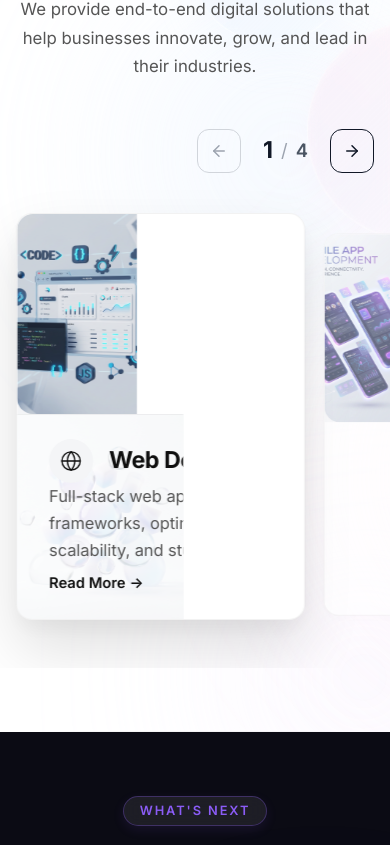
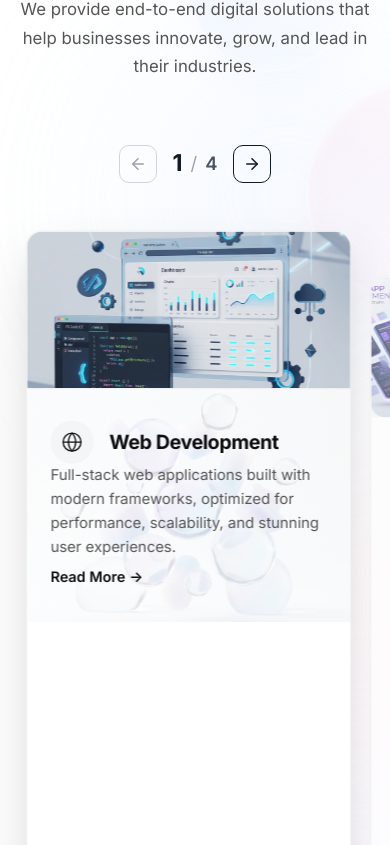
Before and after one commit to aamirrashid9bp/lazy-developer-fe, a React (Vite) app: page / in a window 390 px wide. Shown: the part 1158-2003 px from the top of the page. Built offline with nearby package versions, Linux system fonts and the light colour scheme.

Commit message:
updated website

```diff
--- a/src/App.css
+++ b/src/App.css
@@ -551,6 +551,14 @@
   --card-width: 820px;
   --card-preview-width: 360px;
   --card-gap: 36px;
+  --card-offset: calc(var(--card-width) * 0.12);
+  --card-active-img-width: 42%;
+  --card-active-img-radius: var(--radius-lg) 0px 0px var(--radius-lg);
+  --card-active-content-width: 58%;
+  --card-content-padding: var(--space-xl);
+  --card-content-min-width: 380px;
+  --card-active-scale: 1.0;
+  --card-preview-scale: 0.94;
 }
 
 @media (max-width: 1200px) {
@@ -569,11 +577,35 @@
   }
 }
 
+@media (max-width: 860px) {
+  :root {
+    --card-active-img-width: 100%;
+    --card-active-img-radius: var(--radius-lg) var(--radius-lg) 0px 0px;
+    --card-active-content-width: 100%;
+    --card-content-padding: var(--space-lg);
+    --card-content-min-width: 100%;
+  }
+}
+
 @media (max-width: 768px) {
   :root {
-    --card-width: 74vw;
-    --card-preview-width: 30vw;
-    --card-gap: 4vw;
+    --card-width: 80vw;
+    --card-preview-width: 20vw;
+    --card-gap: 16px;
+    --card-offset: calc(var(--card-width) * 0.04);
+    --card-active-scale: 0.98;
+    --card-preview-scale: 0.88;
+  }
+}
+
+@media (max-width: 480px) {
+  :root {
+    --card-width: 85vw;
+    --card-preview-width: 15vw;
+    --card-gap: 12px;
+    --card-offset: calc(var(--card-width) * 0.02);
+    --card-active-scale: 0.98;
+    --card-preview-scale: 0.88;
   }
 }
 
@@ -822,20 +854,50 @@
   }
 
   .services__card-image-wrapper {
-    width: 100%;
     height: 200px;
   }
 
   .services__card-image {
-    border-radius: var(--radius-lg) var(--radius-lg) 0 0;
+    object-fit: cover;
   }
 
   .services__card-content {
-    width: 100%;
-    padding: var(--space-lg);
     gap: var(--space-sm);
     border-left: none;
     border-top: 1px solid rgba(0, 0, 0, 0.04);
+  }
+}
+
+@media (max-width: 768px) {
+  .services__controls-row {
+    justify-content: center;
+    margin-top: var(--space-md);
+    margin-bottom: var(--space-md);
+  }
+
+  .services__arrow-btn {
+    width: 38px;
+    height: 38px;
+    border-radius: 10px;
+  }
+
+  .services__controls {
+    gap: 16px;
+  }
+
+  .services__card-header h3 {
+    font-size: 1.25rem;
+  }
+
+  .services__card-content p {
+    font-size: 0.95rem;
+    line-height: 1.6;
+  }
+}
+
+@media (max-width: 480px) {
+  .services__card-image-wrapper {
+    height: 160px;
   }
 }
 
--- a/src/components/Services.jsx
+++ b/src/components/Services.jsx
@@ -255,7 +255,7 @@ export default function Services() {
               }
             }}
             animate={{
-              x: `calc(-1 * (${activeIdx} * (var(--card-preview-width) + var(--card-gap)) + var(--card-width) / 2) - (var(--card-width) * 0.12))`,
+              x: `calc(-1 * (${activeIdx} * (var(--card-preview-width) + var(--card-gap)) + var(--card-width) / 2) - var(--card-offset))`,
             }}
             transition={slideTransition}
           >
@@ -268,7 +268,7 @@ export default function Services() {
                   animate={{
                     width: isActive ? 'var(--card-width)' : 'var(--card-preview-width)',
                     opacity: isActive ? 1 : 0.6,
-                    scale: isActive ? 1.0 : 0.94,
+                    scale: isActive ? 'var(--card-active-scale)' : 'var(--card-preview-scale)',
                     y: isActive ? 0 : 8,
                     boxShadow: isActive
                       ? '0 30px 60px rgba(0, 0, 0, 0.12), 0 10px 20px rgba(0, 0, 0, 0.04)'
@@ -284,7 +284,7 @@ export default function Services() {
                   <motion.div
                     className="services__card-image-wrapper"
                     animate={{
-                      width: isActive ? '42%' : '100%',
+                      width: isActive ? 'var(--card-active-img-width)' : '100%',
                     }}
                     transition={slideTransition}
                   >
@@ -294,7 +294,7 @@ export default function Services() {
                       className="services__card-image"
                       animate={{
                         borderRadius: isActive
-                          ? 'var(--radius-lg) 0px 0px var(--radius-lg)'
+                          ? 'var(--card-active-img-radius)'
                           : 'var(--radius-lg)',
                       }}
                       whileHover={isActive ? { scale: 1.08 } : {}}
@@ -305,10 +305,10 @@ export default function Services() {
                   <motion.div
                     className="services__card-content"
                     animate={{
-                      width: isActive ? '58%' : '0%',
+                      width: isActive ? 'var(--card-active-content-width)' : '0%',
                       opacity: isActive ? 1 : 0,
-                      paddingLeft: isActive ? 'var(--space-xl)' : '0px',
-                      paddingRight: isActive ? 'var(--space-xl)' : '0px',
+                      paddingLeft: isActive ? 'var(--card-content-padding)' : '0px',
+                      paddingRight: isActive ? 'var(--card-content-padding)' : '0px',
                       borderLeftColor: isActive ? 'rgba(0, 0, 0, 0.04)' : 'rgba(0, 0, 0, 0)',
                     }}
                     transition={slideTransition}
@@ -317,7 +317,7 @@ export default function Services() {
                       pointerEvents: isActive ? 'auto' : 'none'
                     }}
                   >
-                    <div style={{ minWidth: '380px' }}>
+                    <div style={{ minWidth: 'var(--card-content-min-width)' }}>
                       <div className="services__card-header">
                         <div className="services__card-icon">
                           <svc.icon size={22} strokeWidth={1.5} />
```
